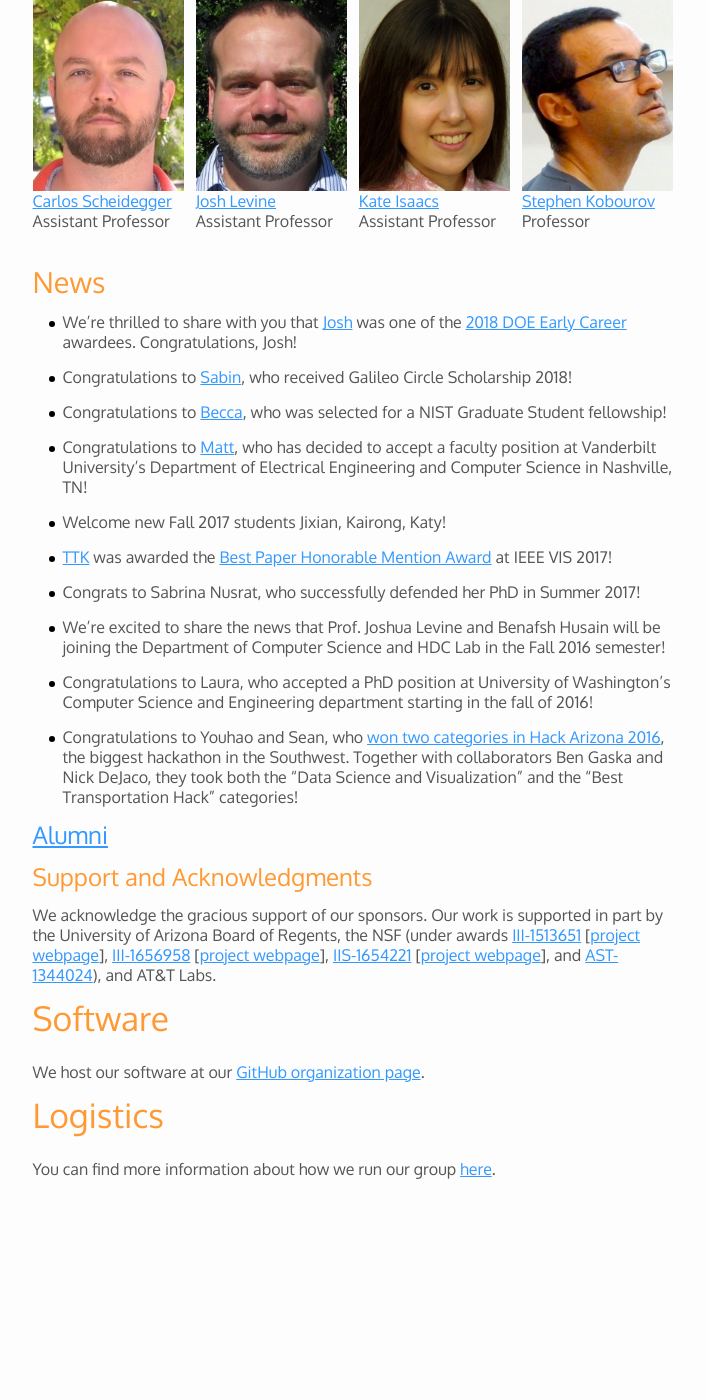
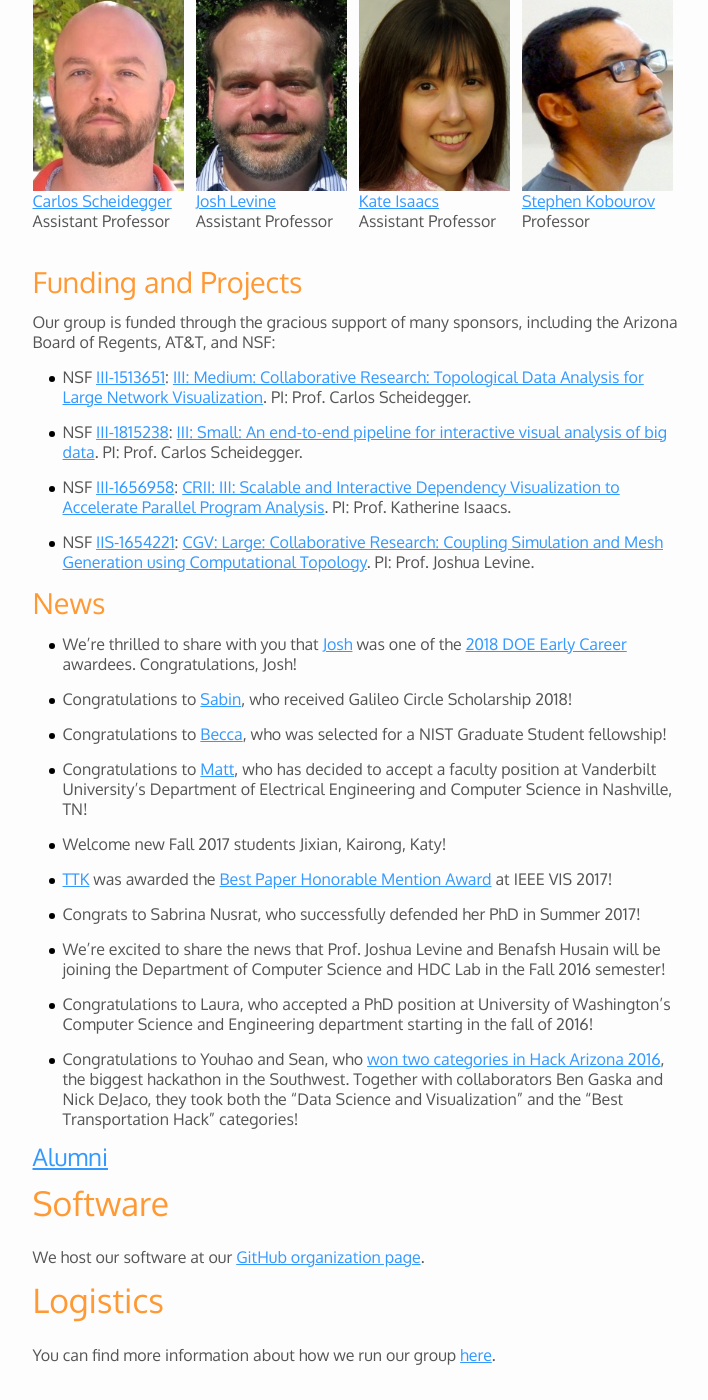
Before and after one commit to hdc-arizona/hdc-arizona.github.io, a Jekyll site: the page built from index.md, in a window 1280 px wide and 1400 px high, scrolled down 1145 px. Shown: the whole window, without its empty margins (135-843 px from the left). Built offline with Jekyll 4.4.1, drawn with Linux system fonts in a browser that asks for light colours; before the commit the page ends 2359 px from its top, so only the background shows below that.

Commit message:
update with more prominent funding links

```diff
--- a/index.md
+++ b/index.md
@@ -66,6 +66,21 @@ We are part of the
 </table>
 <br>
 
+## Funding and Projects
+
+Our group is funded through the gracious support of many sponsors,
+including the Arizona Board of Regents, AT&T, and NSF:
+
+* NSF [III-1513651](http://www.nsf.gov/awardsearch/showAward?AWD_ID=1513651):
+  [III: Medium: Collaborative Research: Topological Data Analysis for Large Network Visualization](http://www.sci.utah.edu/~beiwang/networktdav/networktdav.html). PI: Prof. Carlos Scheidegger.
+
+* NSF [III-1815238](http://www.nsf.gov/awardsearch/showAward?AWD_ID=1815238):
+  [III: Small: An end-to-end pipeline for interactive visual analysis of big data](/projects/end-to-end-visual-big-data/). PI: Prof. Carlos Scheidegger.
+
+* NSF [III-1656958](https://www.nsf.gov/awardsearch/showAward?AWD_ID=1656958): [CRII: III: Scalable and Interactive Dependency Visualization to Accelerate Parallel Program Analysis](http://hdc-arizona.github.io/projects/dependencies). PI: Prof. Katherine Isaacs.
+
+* NSF [IIS-1654221](https://www.nsf.gov/awardsearch/showAward?AWD_ID=1654221): [CGV: Large: Collaborative Research: Coupling Simulation and Mesh Generation using Computational Topology](https://cal.cs.umbc.edu/SimulationMeshingTopology/). PI: Prof. Joshua Levine.
+
 ## News
 
 * We're thrilled to share with you that [Josh](http://www.cs.arizona.edu/~josh) was one of the [2018 DOE Early Career](https://www.energy.gov/articles/department-energy-selects-84-scientists-receive-early-career-research-program-funding) awardees. Congratulations, Josh!
@@ -98,20 +113,6 @@ We are part of the
 
 ### [Alumni](/alumni/)
 
-### Support and Acknowledgments
-
-We acknowledge the gracious support of our sponsors. Our work is
-supported in part by the University of Arizona Board of Regents,
-the NSF (under awards
-[III-1513651](http://www.nsf.gov/awardsearch/showAward?AWD_ID=1513651)
-[[project webpage](http://www.sci.utah.edu/~beiwang/networktdav/networktdav.html)],
-[III-1656958](https://www.nsf.gov/awardsearch/showAward?AWD_ID=1656958) [[project
-webpage](http://hdc-arizona.github.io/projects/dependencies)],
-[IIS-1654221](https://www.nsf.gov/awardsearch/showAward?AWD_ID=1654221)
-[[project webpage](https://cal.cs.umbc.edu/SimulationMeshingTopology/)],
-and
-[AST-1344024](https://www.nsf.gov/awardsearch/showAward?AWD_ID=1344024)), and AT&T Labs.
-
 # Software
 
 We host our software at our [GitHub organization page](http://github.com/hdc-arizona/).
```
Also changed, not shown: projects/end-to-end-visual-big-data/index.md (+8 -0 lines).
